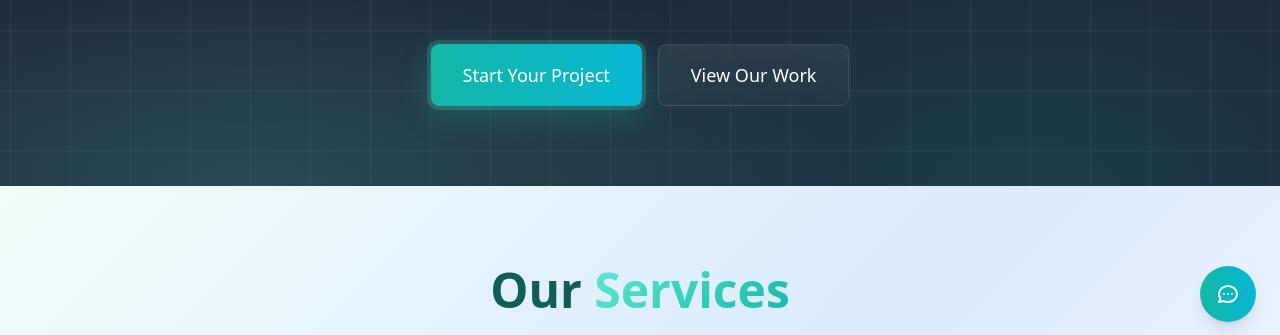
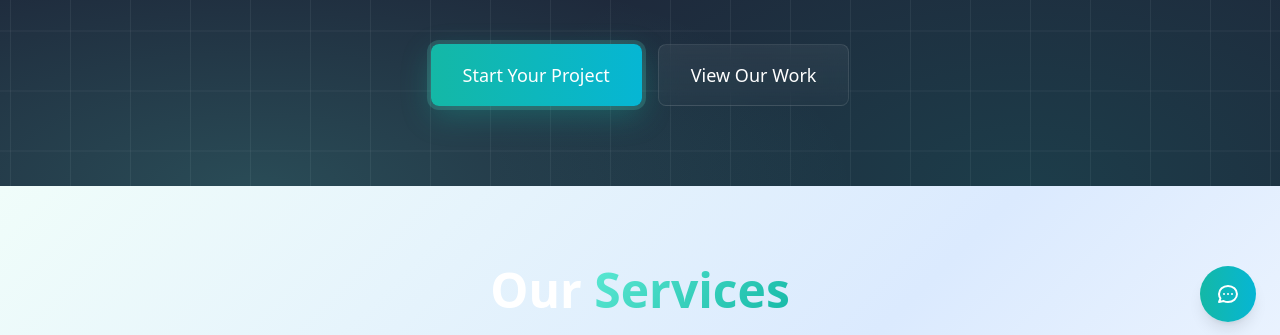
Before and after one commit to Elevarecreative/elevarecreativeagency.com, a plain HTML site: page index.html in a window 1280 px wide. Shown: the part 454-789 px from the top of the page. Drawn offline with nearby package versions, Linux system fonts and the light colour scheme.

Commit message:
Update index.html

```diff
--- a/index.html
+++ b/index.html
@@ -165,7 +165,7 @@
     <div class="relative z-10">
     <div class="content-width mx-auto">
       <div class="text-center mb-12 sm:mb-16">
-        <h2 class="text-3xl sm:text-4xl md:text-5xl font-bold mb-4 sm:mb-6 text-teal-800 px-2">Our <span class="accent-text">Services</span></h2>
+        <h2 class="text-3xl sm:text-4xl md:text-5xl font-bold mb-4 sm:mb-6 text-white px-2">Our <span class="accent-text">Services</span></h2>
         <p class="text-lg sm:text-xl text-gray-500 max-w-2xl mx-auto px-2">
           From web design to automation, we provide comprehensive digital solutions that scale with your business.
         </p>
```
